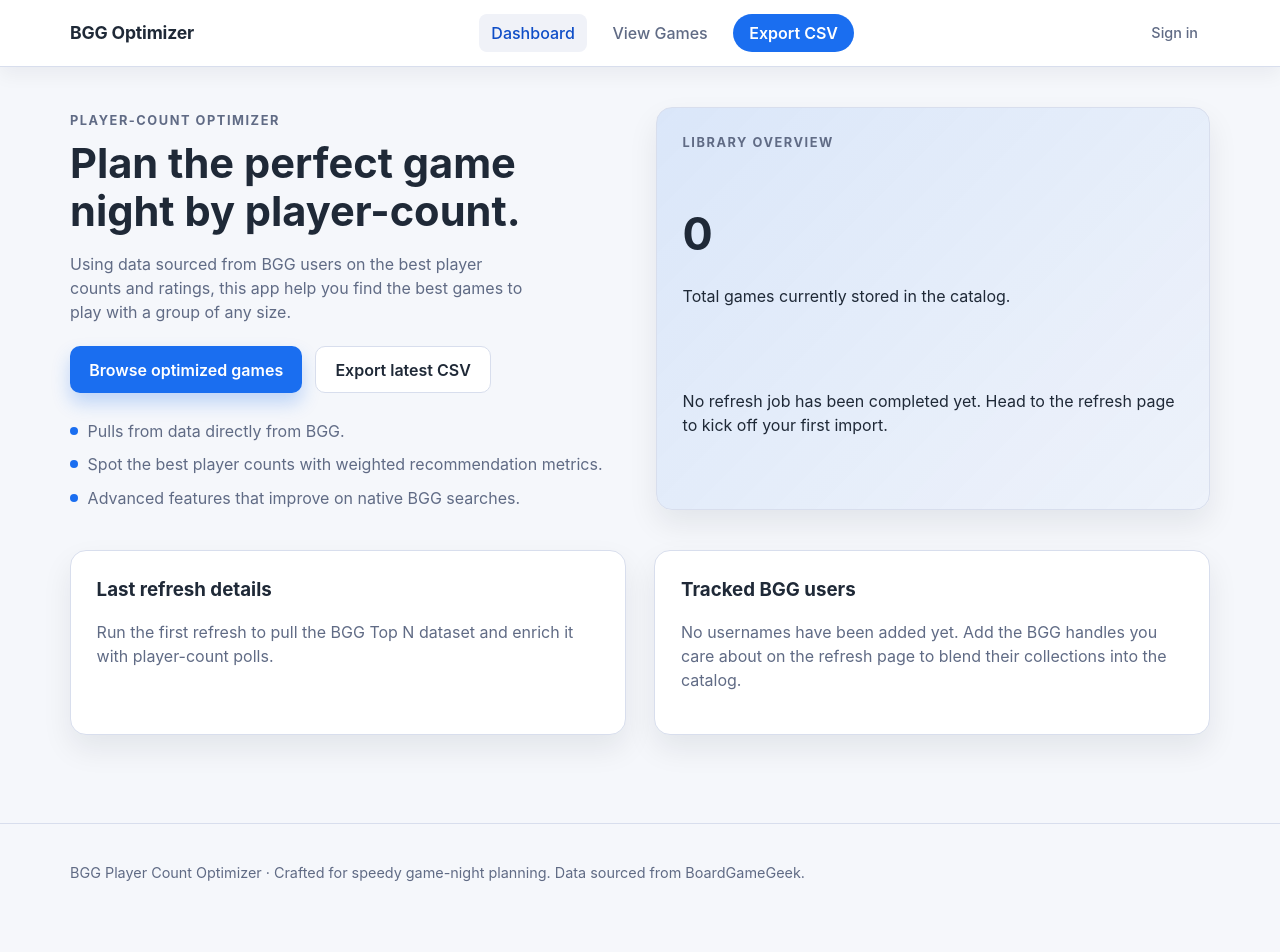
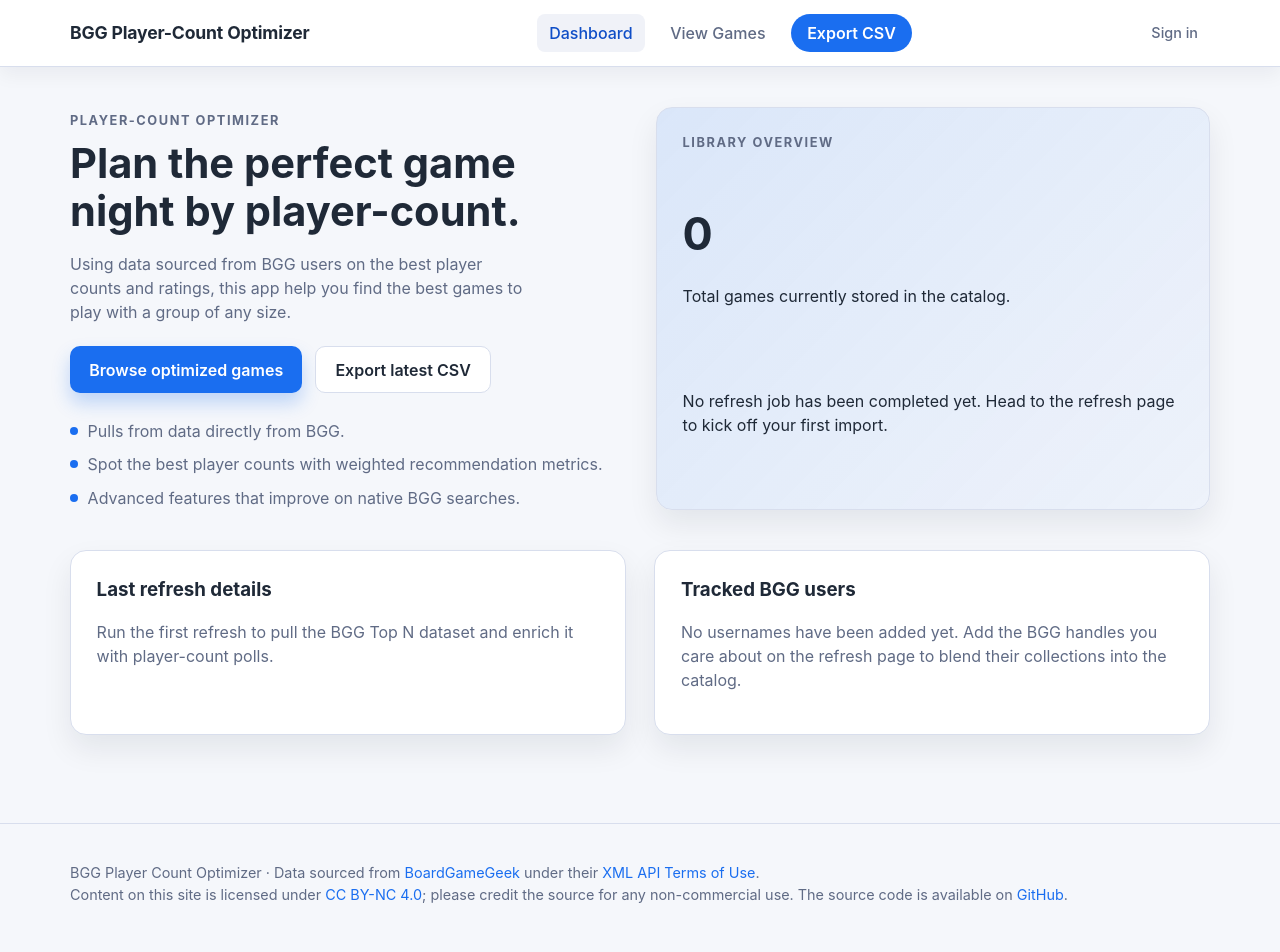
Before and after one commit to ampercival/bggweb, a Django app: page / in a window 1280 px wide. Before the commit the page ends 882 px from the top, so only its background shows below. Run offline with Django 5.2, Linux system fonts and the light colour scheme; data that the repository does not hold is empty.

Commit message:
footer text

```diff
--- a/templates/base.html
+++ b/templates/base.html
@@ -140,12 +140,14 @@
       color: var(--text-muted);
       font-size: 0.85rem;
     }
+
     footer.site-footer {
       border-top: 1px solid var(--border);
       padding: 1.5rem 0 2rem;
       font-size: 0.9rem;
       color: var(--text-muted);
     }
+
     .button {
       display: inline-flex;
       align-items: center;
@@ -272,7 +274,7 @@
 <body>
   <header class="site-header">
     <div class="container nav-inner">
-      <a class="brand" href="{% url 'home' %}">BGG Optimizer</a>
+      <a class="brand" href="{% url 'home' %}">BGG Player-Count Optimizer</a>
       <nav class="primary-nav" aria-label="Main navigation">
         {% with current=request.resolver_match.url_name %}
           <a class="nav-link{% if current == 'home' %} is-active{% endif %}" href="{% url 'home' %}">Dashboard</a>
@@ -301,7 +303,15 @@
   </main>
   <footer class="site-footer">
     <div class="container">
-      <p>BGG Player Count Optimizer &middot; Crafted for speedy game-night planning. Data sourced from BoardGameGeek.</p>
+      <p>
+        BGG Player Count Optimizer · Data sourced from
+        <a href="https://boardgamegeek.com/">BoardGameGeek</a> under their
+        <a href="https://boardgamegeek.com/wiki/page/XML_API_Terms_of_Use">XML API Terms of Use</a>.<br>
+        Content on this site is licensed under
+        <a href="https://creativecommons.org/licenses/by-nc/4.0/" rel="license noopener" target="_blank">CC BY-NC 4.0</a>;
+        please credit the source for any non-commercial use. The source code is available on
+        <a href="https://github.com/ampercival/bggweb" rel="noopener" target="_blank">GitHub</a>.
+      </p>
     </div>
   </footer>
   {% block extra_scripts %}{% endblock %}
```
Also changed, not shown: 2 other files.
